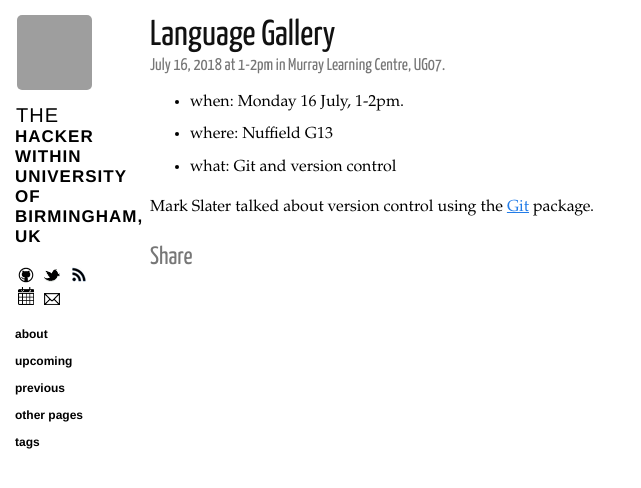
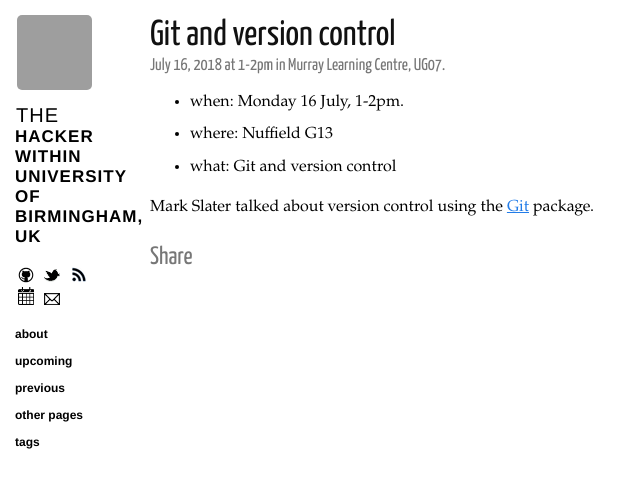
Before and after one commit to thehackerwithin/UoB, a Jekyll site: the page built from _posts/2018-07-16-git-version-control.md, in a window 1280 px wide, cut to the strip 0-488 px from the top of the page. Shown: the whole strip, without its empty margins (0-641 px from the left). Built offline with Jekyll 4.4.1, drawn with Linux system fonts in a browser that asks for light colours; nearby versions of some CDN libraries; grey boxes are pictures that could not be loaded.

Commit message:
Fix title for Git talk

```diff
--- a/_posts/2018-07-16-git-version-control.md
+++ b/_posts/2018-07-16-git-version-control.md
@@ -1,6 +1,6 @@
 ---
 layout: post
-title: Language Gallery
+title: Git and version control
 comments: true
 category: posts
 tags: meeting <+ tags +>
```
